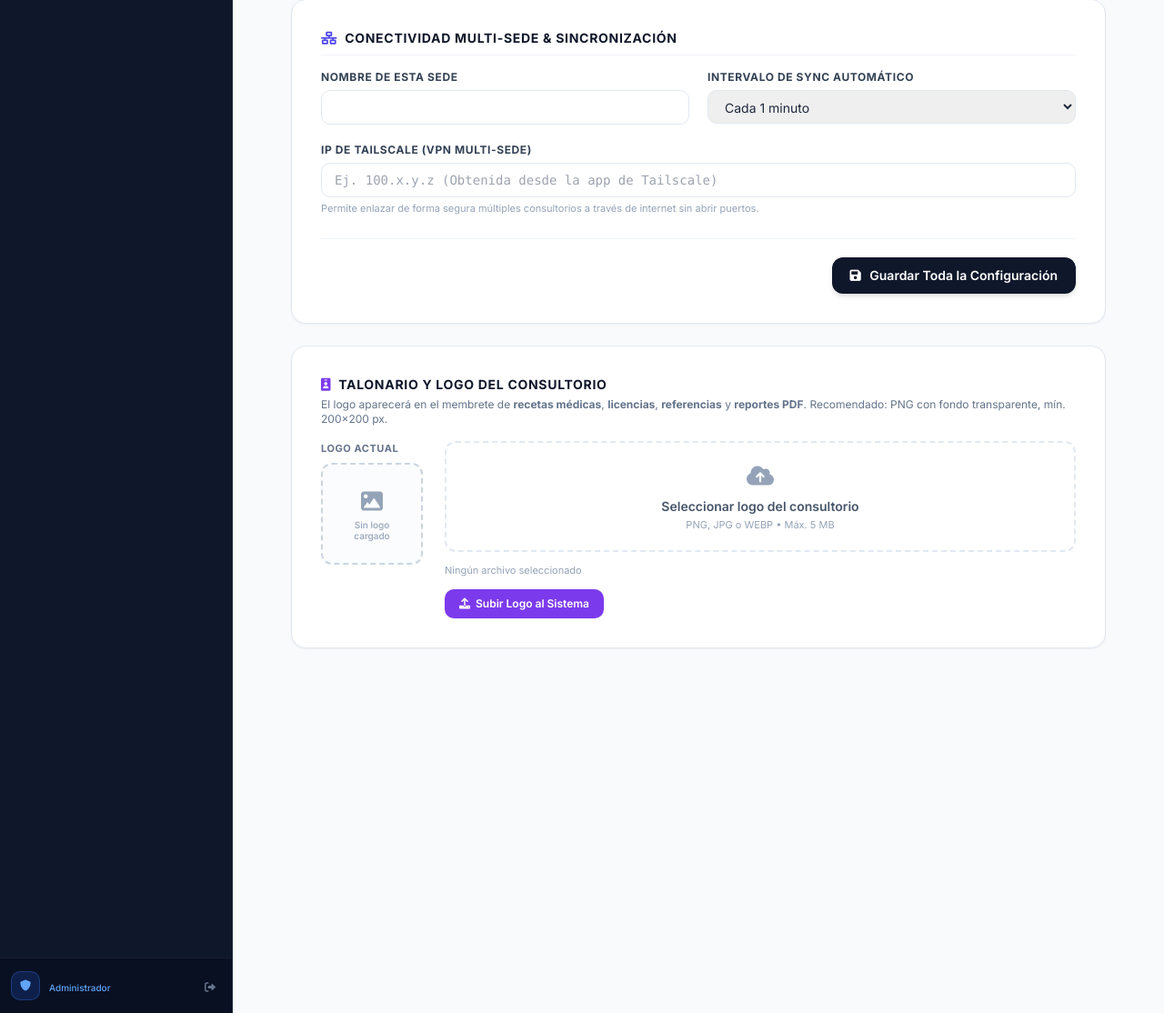
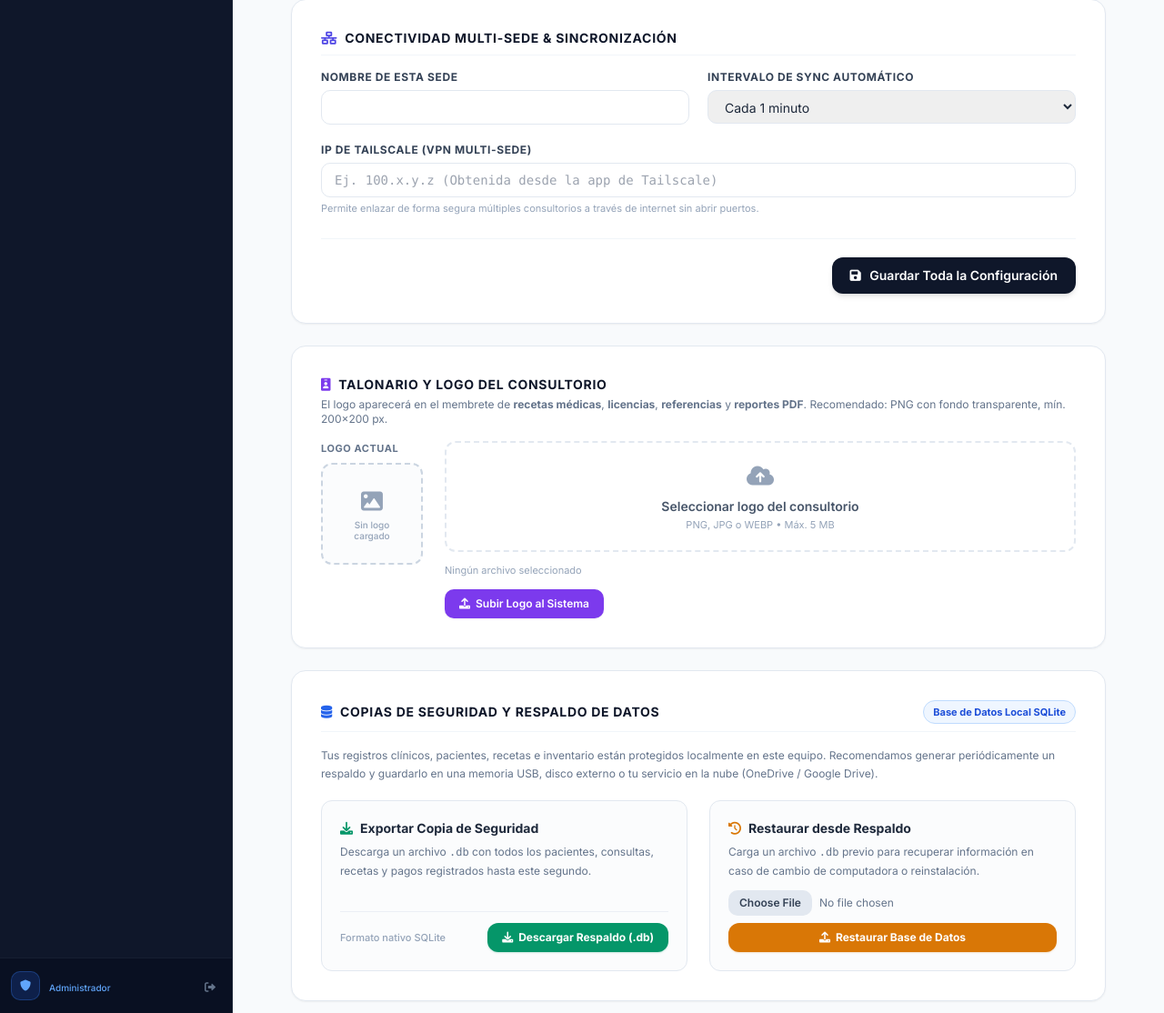
Before and after one commit to lucarios0404-prog/-lucarios0404-prog-SSCP-desktop, a Python web app: template app/templates/settings/index.html in a window 1280 px wide. Shown: the part 1486-2600 px from the top of the page at 91% size. Run offline with Jinja, Linux system fonts and the light colour scheme; the template is opened without the code that fills it, so the values that code supplies are empty; some libraries are stand-ins or nearby versions.

Commit message:
feat(desktop): add local database backup and restore, bump version to v1.0.1

```diff
--- a/app/templates/settings/index.html
+++ b/app/templates/settings/index.html
@@ -29,6 +29,20 @@
                 <div class="bg-emerald-50 border border-emerald-200 rounded-xl p-4 flex items-center space-x-3 text-emerald-800 text-xs font-semibold animate-fade-in">
                     <i class="fas fa-image text-emerald-600 text-base"></i>
                     <span>Logo del consultorio actualizado correctamente. Aparecerá en el membrete de todos los PDF generados.</span>
+                </div>
+                {% endif %}
+
+                {% if request.query_params.get('backup_restored') %}
+                <div class="bg-emerald-50 border border-emerald-200 rounded-xl p-4 flex items-center space-x-3 text-emerald-800 text-xs font-semibold animate-fade-in">
+                    <i class="fas fa-database text-emerald-600 text-base"></i>
+                    <span>¡Copia de seguridad restaurada exitosamente! Se ha creado un respaldo preventivo de seguridad antes del reemplazo.</span>
+                </div>
+                {% endif %}
+
+                {% if error %}
+                <div class="bg-red-50 border border-red-200 rounded-xl p-4 flex items-center space-x-3 text-red-800 text-xs font-semibold animate-fade-in">
+                    <i class="fas fa-exclamation-circle text-red-600 text-base"></i>
+                    <span>{{ error }}</span>
                 </div>
                 {% endif %}
 
@@ -293,6 +307,64 @@
                         </div>
                     </div>
                 </div>
+
+                <!-- Tarjeta: Copias de Seguridad y Respaldo de Base de Datos -->
+                <div class="bg-white rounded-2xl border border-slate-200 shadow-sm p-6 md:p-8">
+                    <div class="flex items-center justify-between mb-4 pb-2 border-b border-slate-100">
+                        <h2 class="text-sm font-bold text-slate-900 uppercase tracking-wider flex items-center">
+                            <i class="fas fa-database text-blue-600 mr-2"></i> Copias de Seguridad y Respaldo de Datos
+                        </h2>
+                        <span class="px-2.5 py-1 rounded-full text-[11px] font-bold bg-blue-50 text-blue-700 border border-blue-200">
+                            Base de Datos Local SQLite
+                        </span>
+                    </div>
+                    <p class="text-xs text-slate-500 mb-5 leading-relaxed">
+                        Tus registros clínicos, pacientes, recetas e inventario están protegidos localmente en este equipo. Recomendamos generar periódicamente un respaldo y guardarlo en una memoria USB, disco externo o tu servicio en la nube (OneDrive / Google Drive).
+                    </p>
+
+                    <div class="grid grid-cols-1 md:grid-cols-2 gap-6">
+                        <!-- Exportar Backup -->
+                        <div class="p-5 rounded-xl border border-slate-200 bg-slate-50/50 flex flex-col justify-between">
+                            <div>
+                                <div class="flex items-center space-x-2 text-slate-800 font-bold text-sm mb-1.5">
+                                    <i class="fas fa-download text-emerald-600"></i>
+                                    <span>Exportar Copia de Seguridad</span>
+                                </div>
+                                <p class="text-xs text-slate-500 leading-relaxed">
+                                    Descarga un archivo <code>.db</code> con todos los pacientes, consultas, recetas y pagos registrados hasta este segundo.
+                                </p>
+                            </div>
+                            <div class="mt-4 pt-3 border-t border-slate-200/60 flex items-center justify-between">
+                                <span class="text-[11px] text-slate-400 font-medium">Formato nativo SQLite</span>
+                                <a href="/settings/backup/export" class="inline-flex items-center px-4 py-2 bg-emerald-600 hover:bg-emerald-700 text-white rounded-xl text-xs font-bold shadow-sm shadow-emerald-600/20 transition-all">
+                                    <i class="fas fa-download mr-1.5"></i> Descargar Respaldo (.db)
+                                </a>
+                            </div>
+                        </div>
+
+                        <!-- Restaurar Backup -->
+                        <div class="p-5 rounded-xl border border-slate-200 bg-slate-50/50 flex flex-col justify-between">
+                            <form action="/settings/backup/restore" method="POST" enctype="multipart/form-data" onsubmit="return confirm('¿Está seguro de restaurar este respaldo? Se sobrescribirán los datos actuales con la copia seleccionada.');">
+                                <div>
+                                    <div class="flex items-center space-x-2 text-slate-800 font-bold text-sm mb-1.5">
+                                        <i class="fas fa-history text-amber-600"></i>
+                                        <span>Restaurar desde Respaldo</span>
+                                    </div>
+                                    <p class="text-xs text-slate-500 leading-relaxed">
+                                        Carga un archivo <code>.db</code> previo para recuperar información en caso de cambio de computadora o reinstalación.
+                                    </p>
+                                </div>
+                                <div class="mt-3 space-y-2">
+                                    <input type="file" name="backup_file" accept=".db,.sqlite,.sqlite3" required
+                                        class="block w-full text-xs text-slate-500 file:mr-2 file:py-1.5 file:px-3 file:rounded-lg file:border-0 file:text-xs file:font-semibold file:bg-slate-200 file:text-slate-700 hover:file:bg-slate-300 cursor-pointer">
+                                    <button type="submit" class="w-full inline-flex items-center justify-center px-4 py-2 bg-amber-600 hover:bg-amber-700 text-white rounded-xl text-xs font-bold shadow-sm shadow-amber-600/20 transition-all">
+                                        <i class="fas fa-upload mr-1.5"></i> Restaurar Base de Datos
+                                    </button>
+                                </div>
+                            </form>
+                        </div>
+                    </div>
+                </div>
             </div>
 
             <!-- MODAL: CÓDIGO QR DE WHATSAPP GATEWAY -->
```
Also changed, not shown: app/routers/settings.py (+55 -2 lines), 1 other file.
